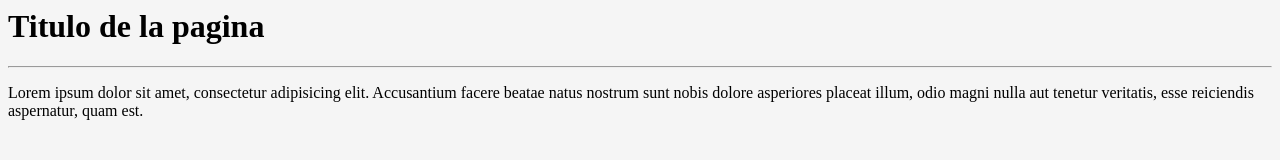
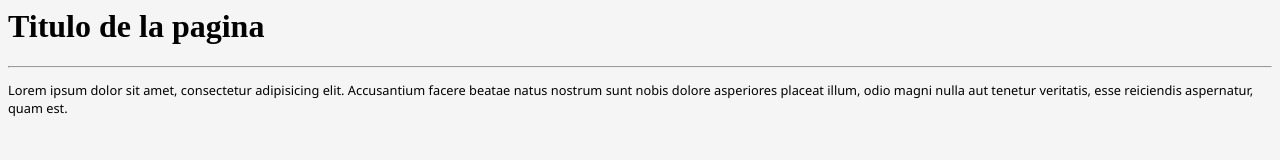
Before and after one commit to diegodfp/repositorio-prueba, a plain HTML site: page index.html in a window 1280 px wide. Drawn offline with Linux system fonts and the light colour scheme.

Commit message:
agregando estilo a los parrafos del index-html

```diff
--- a/index.html
+++ b/index.html
@@ -3,6 +3,10 @@
 		<style>
 			body{
 				background-color: whitesmoke;
+			}
+			p{
+				font-size: 0.8em;
+				font-family: 'Segoe UI', Tahoma, Geneva, Verdana, sans-serif;
 			}
 		</style>
 	</head>
```
